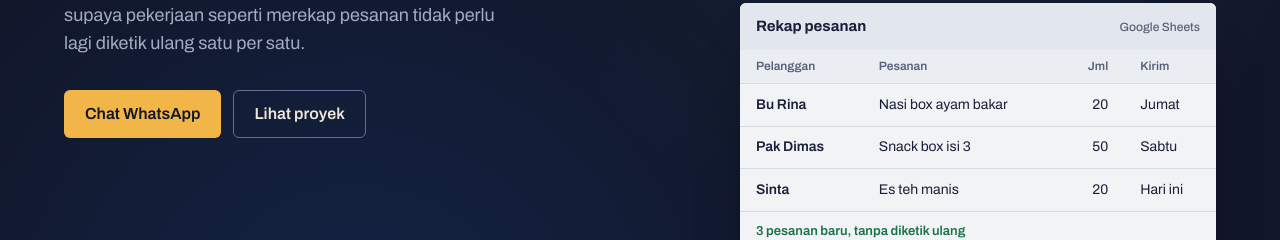
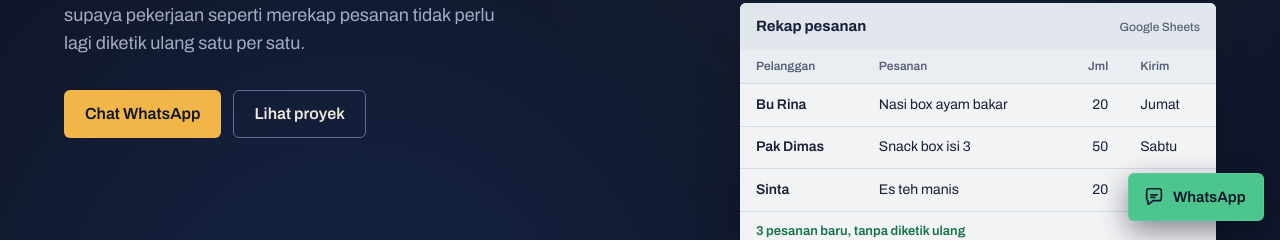
Before and after one commit to aaappss-source/Adhitya-Arya-Putra, a plain HTML site: page index.html in a window 1280 px wide. Shown: the part 563-803 px from the top of the page. Drawn offline with Linux system fonts and the light colour scheme.

Commit message:
Tambah tombol WhatsApp melayang di pojok kanan bawah
- Selalu terlihat, langsung membuka chat WA tanpa pesan otomatis
- Ukuran sentuh 48px, aman dari notch, tidak menutupi teks footer di HP
- Elemen yang difokus keyboard tidak tertutup tombol (scroll-padding-bottom)
- Masuk pelan saat halaman dibuka, diam untuk pengguna kurangi gerakan

Co-Authored-By: Claude Opus 5.5 <noreply@anthropic.com>
Claude-Session: https://claude.ai/code/session_01PWoMQhPMsq5k3DuXEtBUx3

```diff
--- a/assets/css/style.css
+++ b/assets/css/style.css
@@ -52,6 +52,8 @@
 html {
   -webkit-text-size-adjust: 100%;
   scroll-padding-top: calc(var(--header-h) + 1rem);
+  /* Supaya elemen yang difokus tidak tertutup tombol WhatsApp melayang */
+  scroll-padding-bottom: calc(4.5rem + env(safe-area-inset-bottom, 0px));
 }
 
 @media (prefers-reduced-motion: no-preference) {
@@ -1403,8 +1405,70 @@ a {
   display: inline-block;
 }
 
+/* =========================================================
+   16. Tombol WhatsApp melayang
+   Selalu terlihat di pojok kanan bawah dan langsung membuka chat WA.
+   Warna hijau dipakai supaya langsung dikenali sebagai WhatsApp.
+   ========================================================= */
+.wa-float {
+  position: fixed;
+  right: max(1rem, env(safe-area-inset-right, 0px));
+  bottom: max(1rem, env(safe-area-inset-bottom, 0px));
+  z-index: 40;
+  display: inline-flex;
+  align-items: center;
+  gap: 0.5rem;
+  min-height: 3rem;
+  padding: 0 1.15rem 0 0.95rem;
+  background: var(--hijau);
+  color: var(--tinta);
+  font-weight: 600;
+  font-size: 0.9375rem;
+  text-decoration: none;
+  border-radius: var(--radius);
+  box-shadow: 0 10px 28px rgba(5, 8, 20, 0.45), 0 0 0 1px rgba(255, 255, 255, 0.08) inset;
+  transition: background-color 0.15s ease;
+}
+
+.wa-float:hover {
+  background: #62d29f;
+}
+
+.wa-float__icon {
+  flex: none;
+}
+
+/* Ruang di bawah footer supaya teks terakhir tidak tertutup tombol */
+@media (max-width: 640px) {
+  .site-footer {
+    padding-bottom: calc(2rem + 4rem + env(safe-area-inset-bottom, 0px));
+  }
+}
+
+@media (prefers-reduced-motion: no-preference) {
+  /* Masuk pelan setelah urutan pembuka hero selesai, lalu sedikit terangkat saat disorot */
+  .motion .wa-float {
+    animation: wa-masuk 0.7s var(--ease-out) 1.1s both;
+  }
+
+  .wa-float {
+    transition: background-color 0.15s ease, translate 0.3s var(--ease-out);
+  }
+
+  .wa-float:hover {
+    translate: 0 -2px;
+  }
+}
+
+@keyframes wa-masuk {
+  from { opacity: 0; transform: translateY(1rem); }
+  to { opacity: 1; transform: none; }
+}
+
 /* Saat dicetak, semua konten tampil utuh */
 @media print {
+  .wa-float { display: none; }
+
   .motion .reveal,
   .motion .reveal-media,
   .motion .reveal-media img,
--- a/index.html
+++ b/index.html
@@ -392,5 +392,14 @@
       <p>&copy; <span data-year>2026</span> Adhitya Arya Putra, Depok</p>
     </div>
   </footer>
+
+  <!-- Tombol WhatsApp melayang: selalu terlihat, langsung membuka chat WA -->
+  <a class="wa-float" href="https://wa.me/62895396797368" target="_blank" rel="noopener" aria-label="Chat WhatsApp">
+    <svg class="wa-float__icon" viewBox="0 0 24 24" width="22" height="22" aria-hidden="true" focusable="false">
+      <path d="M4 5.5A2.5 2.5 0 0 1 6.5 3h11A2.5 2.5 0 0 1 20 5.5v8a2.5 2.5 0 0 1-2.5 2.5H11l-4.6 3.7a.6.6 0 0 1-1-.47V16h.1A2.5 2.5 0 0 1 4 13.5z" fill="none" stroke="currentColor" stroke-width="1.8" stroke-linejoin="round"/>
+      <path d="M8.5 9.6h7M8.5 12.4h4.5" stroke="currentColor" stroke-width="1.8" stroke-linecap="round"/>
+    </svg>
+    <span>WhatsApp</span>
+  </a>
 </body>
 </html>
```
